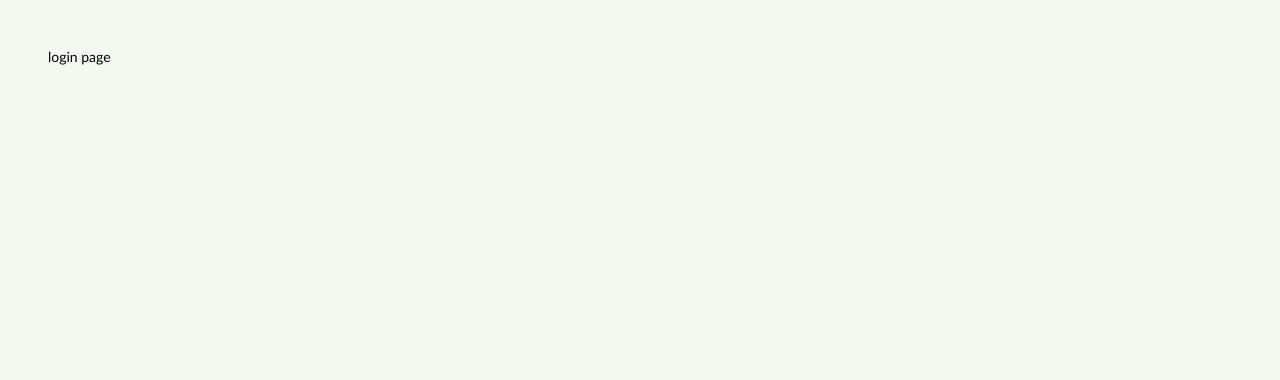
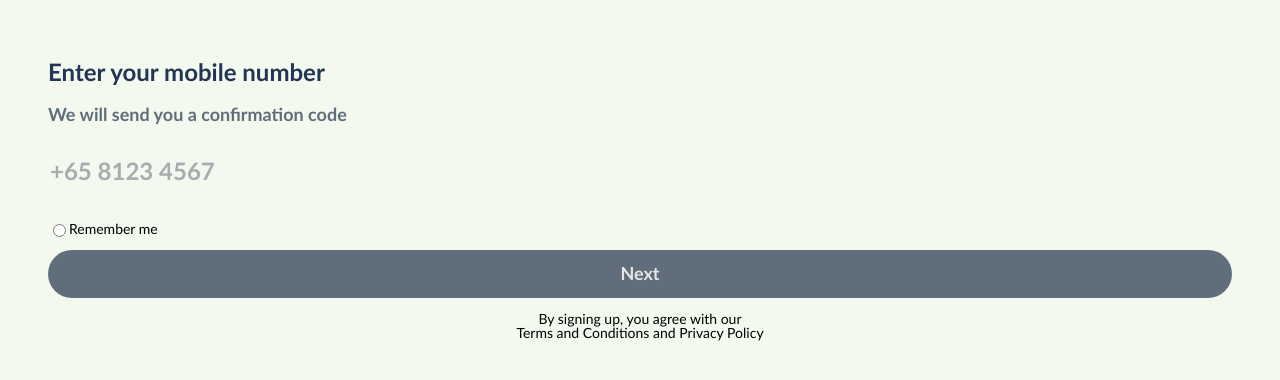
Before and after one commit to matthew-chua/REDESIGN, a React (Create React App) app in the folder FE/: page /login in a window 1280 px wide. Shown: the top 380 px of the page. Built offline with nearby package versions, Linux system fonts and the light colour scheme; the HTML template or start-up script is replaced by a standard one.

Commit message:
fe stuff

```diff
--- a/FE/src/Common/Button.js
+++ b/FE/src/Common/Button.js
@@ -1,9 +1,17 @@
-import React from 'react';
-import classes from './Button.module.css'
+import React from "react";
+import classes from "./Button.module.css";
 export default function Button(props) {
-  const isDisabled = props.isDisabled || false
+  const isDisabled = props.isDisabled || false;
   const onClickHandler = () => {
     props.onClickHandler();
-  }
-  return <button className={isDisabled && classes.disabled} onClick={onClickHandler}>{props.children}</button>
+  };
+  return (
+    <button
+      className={isDisabled && classes.disabled}
+      onClick={onClickHandler}
+      disabled={isDisabled}
+    >
+      {props.children}
+    </button>
+  );
 }
--- a/FE/src/Landing/LandingPage.js
+++ b/FE/src/Landing/LandingPage.js
@@ -1,10 +1,20 @@
 import React from 'react';
 import Button from '../Common/Button';
 
+import { useNavigate } from 'react-router-dom';
+
 export default function LandingPage() {
+
+  const navigate = useNavigate();
+
+  const loginPageHandler = () => {
+    const path = '/login'
+    navigate(path)
+  }
+
   return <div>
       <h1>Sup bro</h1>
       <h3>Think you needa login</h3>
-      <Button>Login</Button>
+      <Button onClickHandler={loginPageHandler}>Login</Button>
   </div>;
 }
--- a/FE/src/Loan/LoanPage.js
+++ b/FE/src/Loan/LoanPage.js
@@ -1,25 +1,33 @@
-import React, { useState } from "react";
+import React, { useEffect, useState } from "react";
 import classes from "./LoanPage.module.css";
 
 export default function LoanPage() {
-  //this should be pulled from auth??
-  const name = "Ivan Teo";
+  const [user, setUser] = useState({
+    name: "ivan teo",
+  });
 
   //represents state of loan
   //can be "locked", "unlocked" or "returned"
-  const [loanState, setLoanState] = useState("locked");
+  const [loanState, setLoanState] = useState("returned");
 
   const unlockHandler = () => {
     console.log("SEND SIGNAL TO BACKEND TO UNLOCK");
-    //insert logic here
+    //createLoan with the trolleyID and the userID
 
     //insert try catch and update the loanState accordingly
     setLoanState("unlocked");
   };
 
+  useEffect(() => {
+    //fetch the userobject from localStorage
+    //set the userState
+  }, []);
+
   return (
     <div className={classes.root}>
-      <h1>Welcome, {name}</h1>
+      {loanState !== "returned" && <h1>Welcome, {user.name}!</h1>}
+      {loanState === "returned" && <h1>Thank you, {user.name}!</h1>}
+
 
       <div className={classes.content}>
         {loanState === "locked" && (
@@ -32,9 +40,15 @@ export default function LoanPage() {
         )}
 
         {loanState === "unlocked" && (
+          <div className={classes.innerContent}>
           <p className={classes.icon}>
             <i class="fa fa-unlock"></i>
           </p>
+          <h1>08:54</h1>
+          <h1>17 Jan 2021</h1>
+          <h3>Ready for use!</h3>
+          <p>Please return your trolley within 24 hours</p>
+          </div>
         )}
 
         {loanState === "error" && (
@@ -46,6 +60,14 @@ export default function LoanPage() {
           </div>
         )}
 
+        {loanState === "returned" && (
+          <div className={classes.innerContent}>
+            <p className={classes.iconReturned}>
+              <i class="fa fa-lock"></i>
+            </p>
+            <h3>Trolley Returned!</h3>
+          </div>
+        )}
       </div>
     </div>
   );
--- a/FE/src/Loan/LoanPage.module.css
+++ b/FE/src/Loan/LoanPage.module.css
@@ -4,10 +4,18 @@
 }
 .icon{
     font-size: 50vw;
+    color: var(--darkBlue);
+    margin-bottom: 1rem;
 }
 .iconError{
     font-size: 50vw;
     color: red;
+    margin-bottom: 1rem;
+}
+.iconReturned{
+    font-size: 50vw;
+    color: green;
+    margin-bottom: 1rem;
 }
 
 .content{
--- a/FE/src/Login/LoginPage.js
+++ b/FE/src/Login/LoginPage.js
@@ -1,5 +1,153 @@
-import React from 'react';
+import React, { useEffect, useState } from "react";
+import { useNavigate } from "react-router-dom";
+
+import Button from "../Common/Button";
+import classes from "./LoginPage.module.css";
 
 export default function LoginPage() {
-  return <div>login page</div>;
+  const [pageState, setPageState] = useState(1);
+  const navigate = useNavigate();
+  const [OTP, setOTP] = useState("");
+  const [disabled, setDisabled] = useState(true);
+
+  const [userState, setUserState] = useState({
+    name: "",
+    phoneNumber: "",
+    banned: false,
+  });
+
+  const inputNumberHandler = (e) => {
+    //forgot how to do it the proper way
+    setUserState({
+      ...userState,
+      phoneNumber: e.target.value,
+    });
+  };
+
+  const nameHandler = (e) => {
+    setUserState({
+      ...userState,
+      name: e.target.value,
+    });
+  };
+
+  const OTPHandler = (e) => {
+    setOTP(e.target.value);
+  };
+
+  const verifyOTP = () => {
+    //send api call to messagebird to verify OTP
+  };
+
+  const page1NextHandler = () => {
+    setPageState(2);
+    setDisabled(true);
+  };
+
+  const page2NextHandler = () => {
+    verifyOTP();
+
+    //redirect if verification is successful
+    setPageState(3);
+    setDisabled(true);
+
+    //else set error state
+  };
+
+  const createUserHandler = () => {
+    //send api to create user with userState
+    console.log(userState);
+
+    //use returned object to store userobject in localstorage
+
+    //redirect to the loan page once done
+    const path = "/loan";
+    navigate(path);
+  };
+
+  useEffect(() => {
+    if (pageState === 1) {
+      if (userState.phoneNumber.replace(/\s/g, "").length === 11) {
+        setDisabled(false);
+      } else {
+        setDisabled(true);
+      }
+    } else if (pageState === 2) {
+      if (OTP.replace(/\s/g, "").length === 6) {
+        setDisabled(false);
+      } else {
+        setDisabled(true);
+      }
+    } else {
+      if (userState.name.replace(/\s/g, "").length > 0) {
+        setDisabled(false);
+      } else {
+        setDisabled(true);
+      }
+    }
+  }, [userState, OTP]);
+
+  return (
+    <div className={classes.root}>
+      {pageState === 1 && (
+        <div className={classes.page1root}>
+          <h1> Enter your mobile number</h1>
+          <h3>We will send you a confirmation code</h3>
+          <input
+            onChange={inputNumberHandler}
+            className={classes.input}
+            value={userState.phoneNumber}
+            placeholder="+65 8123 4567"
+          />
+
+          <div className={classes.rememberMe}>
+            <input type="radio"></input>
+            <p>Remember me</p>
+          </div>
+          <Button onClickHandler={page1NextHandler} isDisabled={disabled}>
+            Next
+          </Button>
+
+          <p className={classes.bottomText}>
+            By signing up, you agree with our <br /> Terms and Conditions and
+            Privacy Policy
+          </p>
+        </div>
+      )}
+
+      {pageState === 2 && (
+        <div className={classes.page2root}>
+          <h1>Enter code sent to your number</h1>
+          <h3>
+            We sent the code to <br />
+            {userState.phoneNumber}
+          </h3>
+          <input
+            onChange={OTPHandler}
+            className={classes.input}
+            value={OTP}
+          ></input>
+          <Button onClickHandler={page2NextHandler} isDisabled={disabled}>
+            Verify
+          </Button>
+          <p className={classes.bottomText}>Didn't receive code? Resend</p>
+        </div>
+      )}
+
+      {pageState === 3 && (
+        <div className={classes.page3root}>
+          <h1>Create Account</h1>
+          <h3>Enter your full name</h3>
+          <input
+            onChange={nameHandler}
+            className={classes.input}
+            placeholder="eg. John Doe"
+          />
+          <Button onClickHandler={createUserHandler} isDisabled={disabled}>
+            Done
+          </Button>
+        </div>
+      )}
+    </div>
+  );
 }
--- /dev/null
+++ b/FE/src/Login/LoginPage.module.css
@@ -0,0 +1,34 @@
+.root {
+  display: flex;
+  flex-direction: column;
+}
+.page1root {
+  display: flex;
+  flex-direction: column;
+}
+.page2root {
+  display: flex;
+  flex-direction: column;
+}
+.page3root {
+  display: flex;
+  flex-direction: column;
+}
+
+.bottomText {
+  text-align: center;
+}
+
+.rememberMe {
+  display: flex;
+  align-items: center;
+}
+.input {
+  background: transparent;
+  border: none;
+  height: 3rem;
+  font-family: Futura, "Trebuchet MS", Arial, sans-serif; font-size: 24px; font-style: normal; font-variant: normal; font-weight: 700; line-height: 1; margin: 0.75rem 0; color: var(--darkBlue);
+}
+.input::placeholder{
+  font-family: Futura, "Trebuchet MS", Arial, sans-serif; font-size: 24px; font-style: normal; font-variant: normal; font-weight: 700; line-height: 1; margin: 0.75rem 0; color: #757E87; opacity: 61%;
+}
```
Lines whose indentation alone changed are shown as unchanged.
